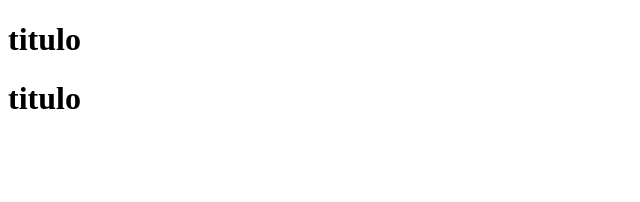
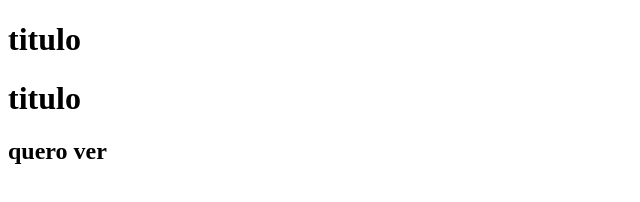
Before and after one commit to luzimar354521-dev/testandoRepositorio, a plain HTML site: page index.html in a window 1280 px wide. Shown: the whole page, without its empty margins (0-640 px from the left). Drawn offline with Linux system fonts and the light colour scheme.

Commit message:
novinha2

```diff
--- a/index.html
+++ b/index.html
@@ -10,6 +10,7 @@
         <h1>titulo</h1>
     </header>
     <h1>titulo</h1>
+    <h2>quero ver</h2>
 
 </body>
 </html>
```
